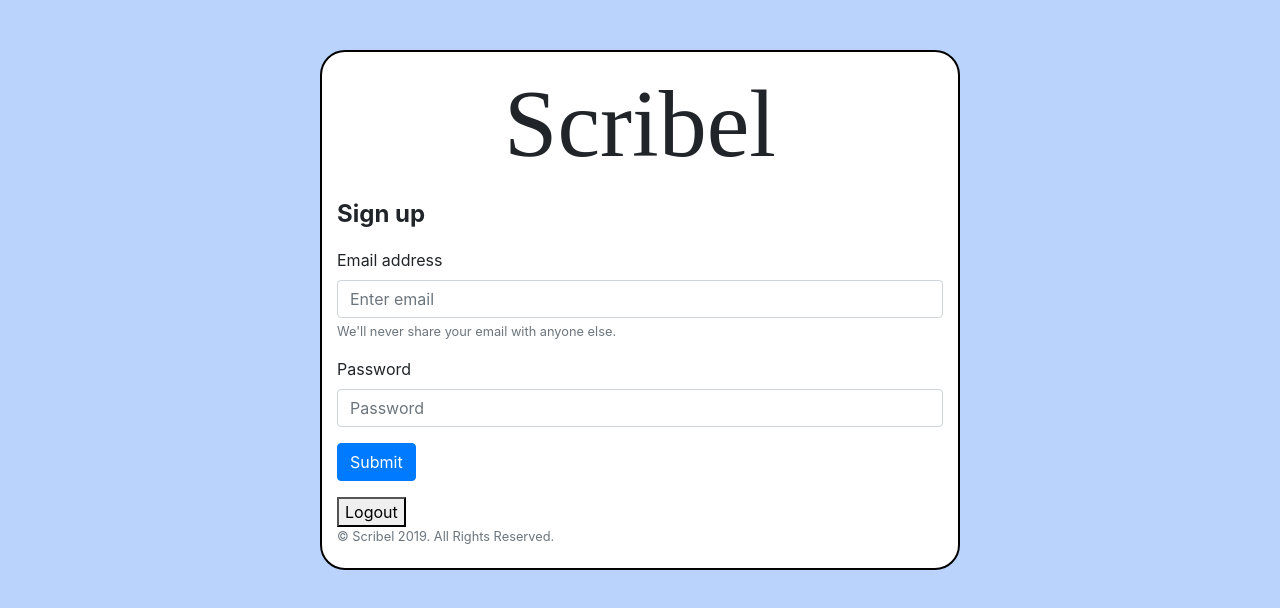
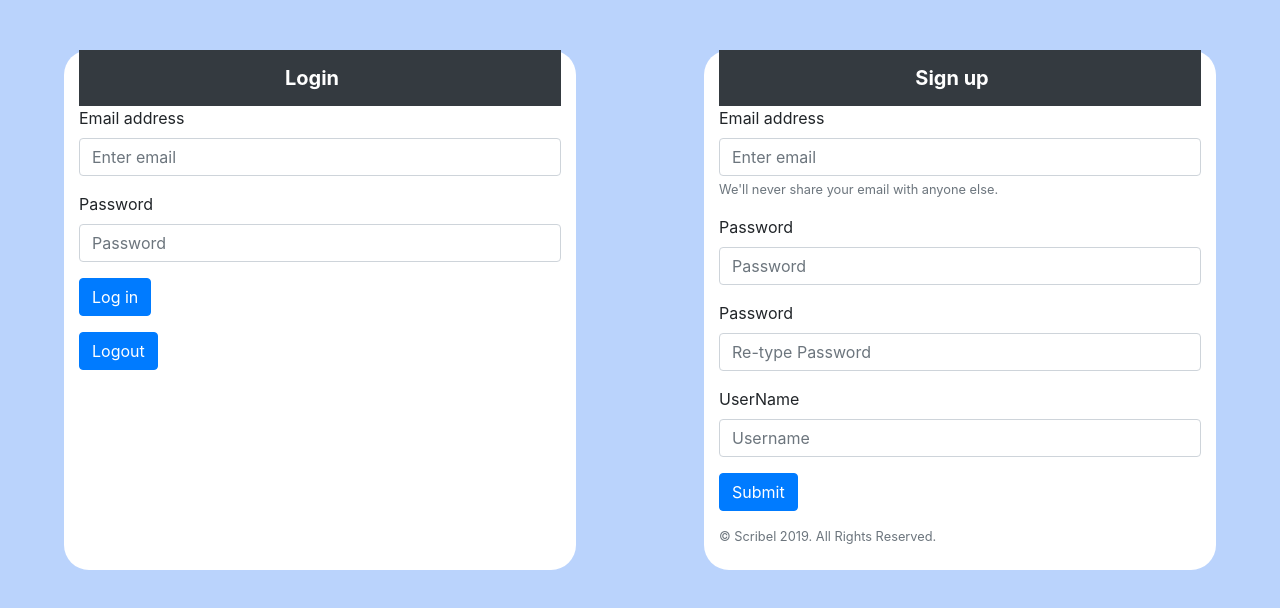
Before and after one commit to kjolencz/COSC412Project, a website: page login.html in a window 1280 px wide. Drawn offline with nearby package versions, Linux system fonts and the light colour scheme; no server answers.

Commit message:
Function changes

```diff
--- a/css/loginStyle.css
+++ b/css/loginStyle.css
@@ -2,17 +2,18 @@
     background-color: #bad3fc;
 }
 
-#main{
+#signUP{
     margin:auto;
+    float:right;
+    margin-right:5%;
     height:520px;
-    border: 2px solid black;
     margin-top: 50px;
-    width: 50%;
+    width: 40%;
+    background-color: white;
     border-radius: 25px;
-    background-color: white;
 }
 #scribelName{
-    font-size: 6em;
+    font-size: 1em;
     text-align: center;
     width: 100%;
     font-family: "Curlz MT";
@@ -21,3 +22,13 @@
     text-align: left;
     font-size: 1.5em;
 }
+#logIn{
+    margin:auto;
+    float:left;
+    height:520px;
+    margin-top: 50px;
+    width: 40%;
+    background-color: white;
+    margin-left:5%;
+    border-radius: 25px;
+}
--- a/login.html
+++ b/login.html
@@ -4,19 +4,43 @@
   <meta name="viewport" content="width=device-width, initial-scale=1.0">
   <meta http-equiv="X-UA-Compatible" content="ie=edge">
   <link rel="stylesheet" type="text/css" href="css/loginStyle.css" />
+  <link href="vendor/bootstrap/css/bootstrap.min.css" rel="stylesheet" />
   <link rel="stylesheet" href="https://stackpath.bootstrapcdn.com/bootstrap/4.3.1/css/bootstrap.min.css" integrity="sha384-ggOyR0iXCbMQv3Xipma34MD+dH/1fQ784/j6cY/iJTQUOhcWr7x9JvoRxT2MZw1T" crossorigin="anonymous">
   <!-- Compiled and minified CSS -->
 </head>
+<body>
+
 
 <body id="body">
-  <div class="container" id="main">
-    <div class="container-fluid" id="scribelName">
-        Scribel
+  <div class="container-fluid" id="logIN">
+      <nav class="navbar navbar-expand-lg navbar-dark bg-dark justify-content-center" style="color:white">
+          <div id="loginTitle">
+              <strong class="navbar-brand">Login</strong>
           </div>
+        </nav>
+    <form id="login-form">
+        <div class="form-group">
+          <label for="exampleInputEmail1">Email address</label>
+          <input type="email" class="form-control" id="login-email" aria-describedby="emailHelp" placeholder="Enter email" required>
+        </div>
+        <div class="form-group">
+          <label for="exampleInputPassword1">Password</label>
+          <input type="password" class="form-control" id="login-password" placeholder="Password" required>
+        </div>
+        <button type="submit" class="btn btn-primary">Log in</button>
+    </form>
+      <divc style="float:left;">
+          <button type="button" class="btn btn-primary" id="logout">Logout</button>
+      </div>
+
+  </div>
+
+  <div class="container-fluid" id="signUP">
+      <nav class="navbar navbar-expand-lg navbar-dark bg-dark justify-content-center" style="color:white">
           <div id="loginTitle">
-        <strong>Sign up</strong>
+              <strong class="navbar-brand">Sign up</strong>
           </div>
-      <p></p>
+        </nav>
     <form id="signup-form">
         <div class="form-group">
           <label for="exampleInputEmail1">Email address</label>
@@ -27,16 +51,20 @@
           <label for="exampleInputPassword1">Password</label>
           <input type="password" class="form-control" id="signup-password" placeholder="Password" required>
         </div>
+        <div class="form-group">
+            <label for="exampleInputPassword1">Password</label>
+            <input type="password" class="form-control" id="signup-passwordCheck" placeholder="Re-type Password">
+          </div>
+        <div class="form-group">
+            <label for="exampleUsername">UserName</label>
+            <input type="textbox" class="form-control" id="userName" placeholder="Username" required>
+          </div>
         <button type="submit" class="btn btn-primary">Submit</button>
     </form>
-      <div>
+ <!-- <div>
         <button type="button" id="logout">Logout</button>
     </div>
-
-    <!--<div>
-        <button type="button" id="logout">Logout</button>
-    </div> -->
-   <!--  <div class="row">
+  <div class="row">
         <form id="signup-form">
           <div class="row">
             <div class="col-4">
@@ -70,7 +98,7 @@
             <label for="login-password">Your password</label>
             <button>Login</button>
         </form>
-    </div> -->
+    </div>  -->
       <p class="text-muted small mb-4 mb-lg-0">
         &copy; Scribel 2019. All Rights Reserved.
       </p>
@@ -82,10 +110,12 @@
       <script>
         // Initialize Firebase
         var config = {
-          apiKey: "AIzaSyAsUAzSvU8-QDIfWeKC8HYR11fmBW4Mc1Y",
-          authDomain: "scribelslogin.firebaseapp.com",
-          databaseURL: "https://scribelslogin.firebaseio.com",
-          projectId: "scribelslogin",
+            apiKey: "AIzaSyDRShMLXuW2Nmfkk3i3zippbwE08bfUmJI",
+            authDomain: "legend-firbase-tut.firebaseapp.com",
+            databaseURL: "https://legend-firbase-tut.firebaseio.com",
+            projectId: "legend-firbase-tut",
+            storageBucket: "legend-firbase-tut.appspot.com",
+            messagingSenderId: "852797595665"
           };
         firebase.initializeApp(config);
 
--- a/scripts/auth.js
+++ b/scripts/auth.js
@@ -6,7 +6,7 @@
 
     //if user is logged in, do x
     if (user){
-        console.log('User logged in: ', user);
+        console.log('User logged in: ',user, user.displayName);
     }
     //if user is logged out, do y.
     //if logged out, user == null.
@@ -35,6 +35,26 @@
 
     //actual account creation
     auth.createUserWithEmailAndPassword(email,password).then(cred =>{
+        const userName = signupForm['userName'].value;
+        firebase.auth().onAuthStateChanged(function(user) {
+            var user = firebase.auth().currentUser;
+            if (user) {
+
+               // Updates the user attributes:
+              user.updateProfile({
+                displayName: userName,
+
+              }).then(function() {
+                var name = user.displayName;
+                console.log(name)
+              }, function(error) {
+                if(error){
+                    console.log(error);
+            }
+        });
+
+    }
+});
 
         //Closes pop-up after signup is complete
         //const modal = document.querySelector('#modal-signup');
@@ -42,8 +62,26 @@
 
         //Resets form
         signupForm.reset();
+        location.reload();
     });
 });
+
+//Login
+const login = document.querySelector('#login-form');
+login.addEventListener('submit', function(e) {
+    e.preventDefault();
+
+    //get info
+    const email = login['login-email'].value;
+    const password = login['login-password'].value;
+
+    //actual sign-in method
+    auth.signInWithEmailAndPassword(email,password).then(cred => {
+
+        //Resets form
+        login.reset();
+    });
+})
 
 //Logout
 
--- a/scripts/indexFunctions.js
+++ b/scripts/indexFunctions.js
@@ -3,7 +3,7 @@
     //if user is logged in, do x
     if (user){
         console.log('User logged in: ', user);
-        document.getElementById("loginButton").innerHTML = "Logout";
+        //document.getElementById("loginButton").innerHTML = "Logout";
     }
     //if user is logged out, do y.
     //if logged out, user == null.
```
Also changed, not shown: index.html (+9 -7 lines). Lines whose indentation alone changed are shown as unchanged.
